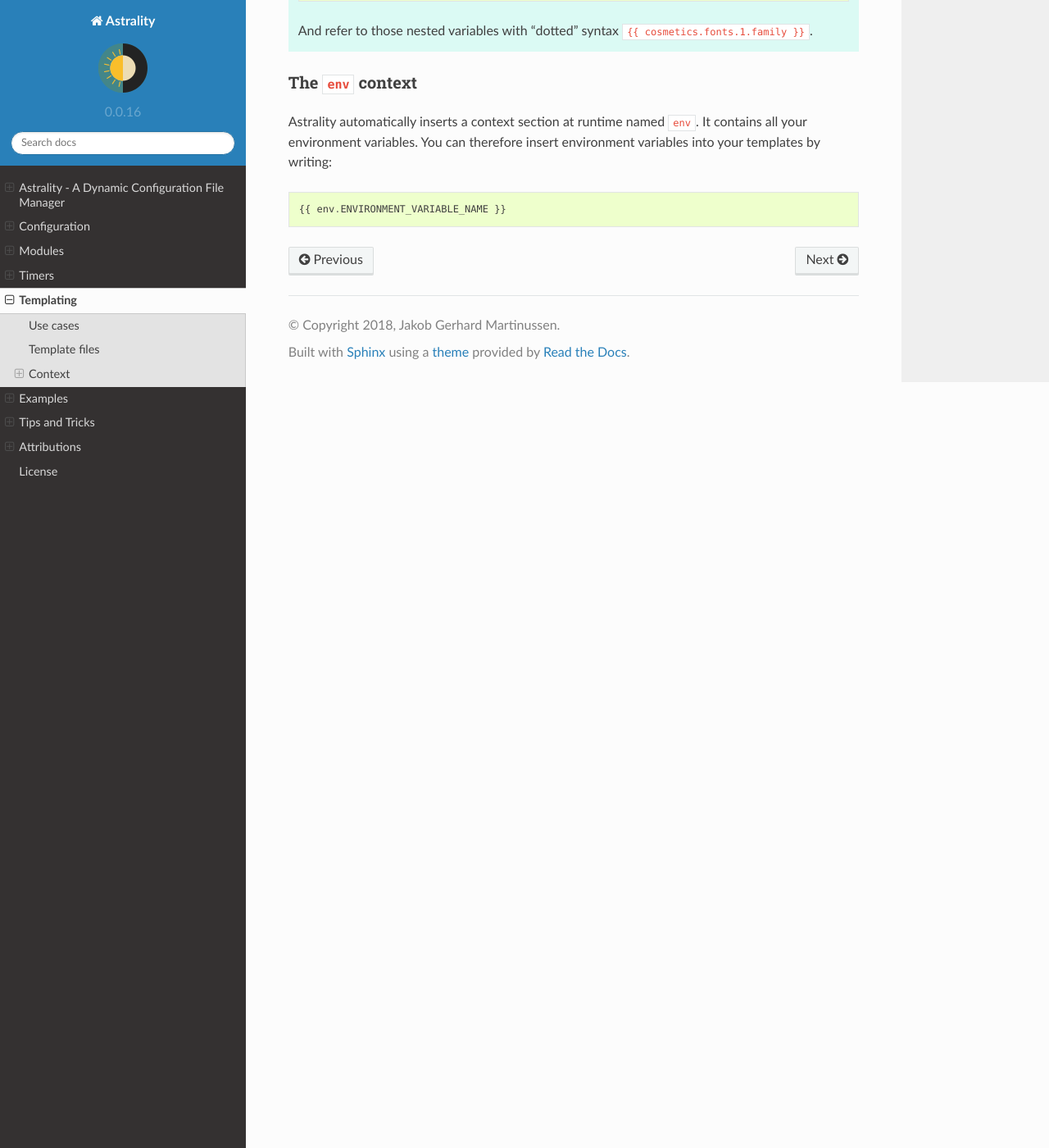
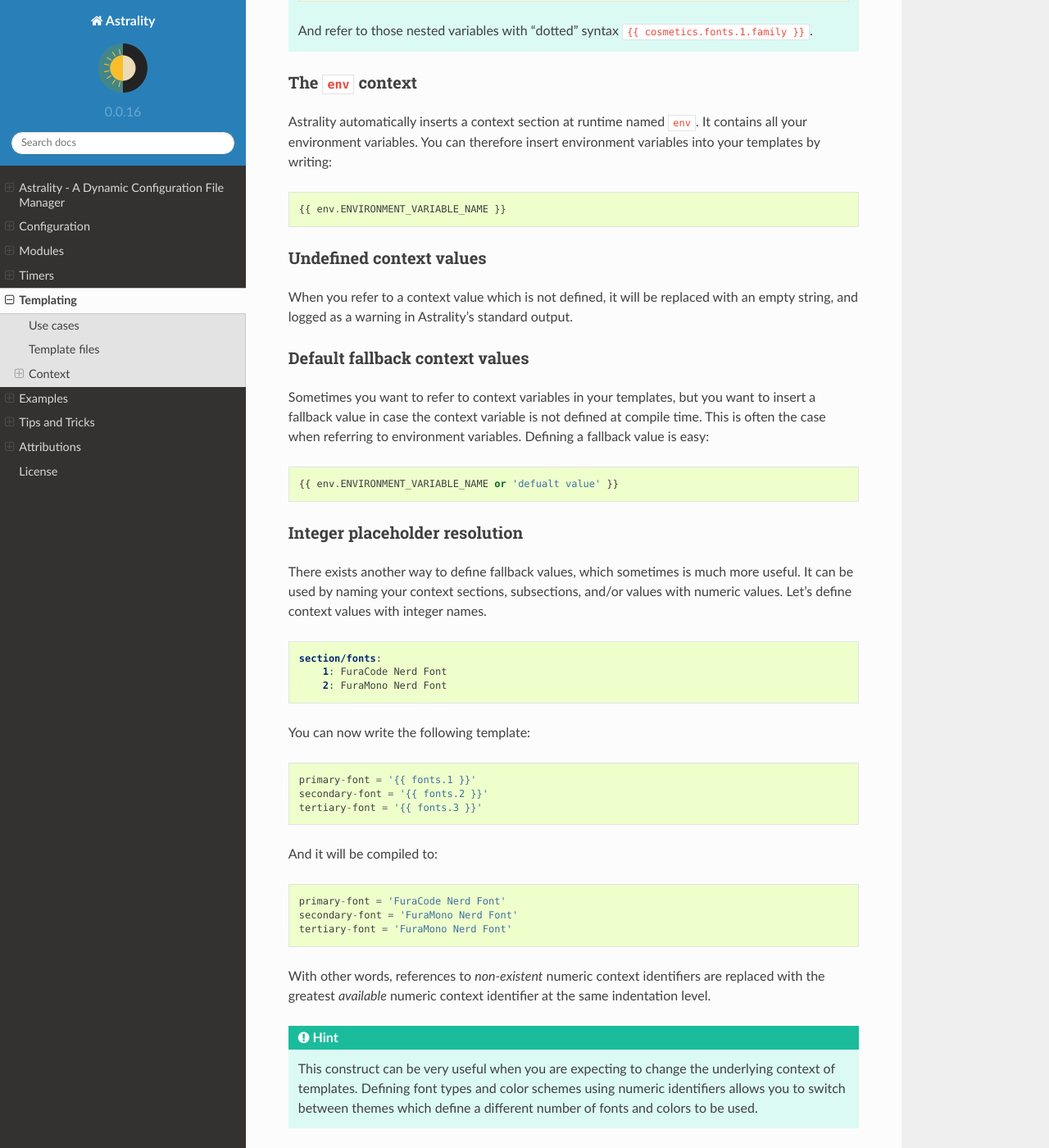
Before and after one commit to JakobGM/astrality, a Sphinx documentation site: the page built from docs/templating.rst, in a window 1280 px wide and 1400 px high, scrolled down 2016 px. Shown: the whole window at 82% size. Built offline with Sphinx 7.4.7 and the Read the Docs theme 2.0.0, drawn with Linux system fonts in a browser that asks for light colours.

Commit message:
Document context fallback values

```diff
--- a/docs/templating.rst
+++ b/docs/templating.rst
@@ -102,3 +102,53 @@ Astrality automatically inserts a context section at runtime named ``env``. It c
 You can therefore insert environment variables into your templates by writing::
 
     {{ env.ENVIRONMENT_VARIABLE_NAME }}
+
+
+.. _undefined_context_values:
+
+Undefined context values
+------------------------
+
+When you refer to a context value which is not defined, it will be replaced with an empty string, and logged as a warning in Astrality's standard output.
+
+.. _context_fallback_values:
+
+Default fallback context values
+-------------------------------
+
+Sometimes you want to refer to context variables in your templates, but you want to insert a fallback value in case the context variable is not defined at compile time. This is often the case when referring to environment variables. Defining a fallback value is easy::
+
+    {{ env.ENVIRONMENT_VARIABLE_NAME or 'defualt value' }}
+
+
+.. _template_integer_placeholders:
+
+Integer placeholder resolution
+------------------------------
+
+There exists another way to define fallback values, which sometimes is much more useful.
+It can be used by naming your context sections, subsections, and/or values with numeric values.
+Let's define context values with integer names.
+
+.. code-block:: yaml
+
+    section/fonts:
+        1: FuraCode Nerd Font
+        2: FuraMono Nerd Font
+
+You can now write the following template::
+
+    primary-font = '{{ fonts.1 }}'
+    secondary-font = '{{ fonts.2 }}'
+    tertiary-font = '{{ fonts.3 }}'
+
+And it will be compiled to::
+
+    primary-font = 'FuraCode Nerd Font'
+    secondary-font = 'FuraMono Nerd Font'
+    tertiary-font = 'FuraMono Nerd Font'
+
+With other words, references to *non-existent* numeric context identifiers are replaced with the greatest *available* numeric context identifier at the same indentation level.
+
+.. hint::
+    This construct can be very useful when you are expecting to change the underlying context of templates. Defining font types and color schemes using numeric identifiers allows you to switch between themes which define a different number of fonts and colors to be used.
```
